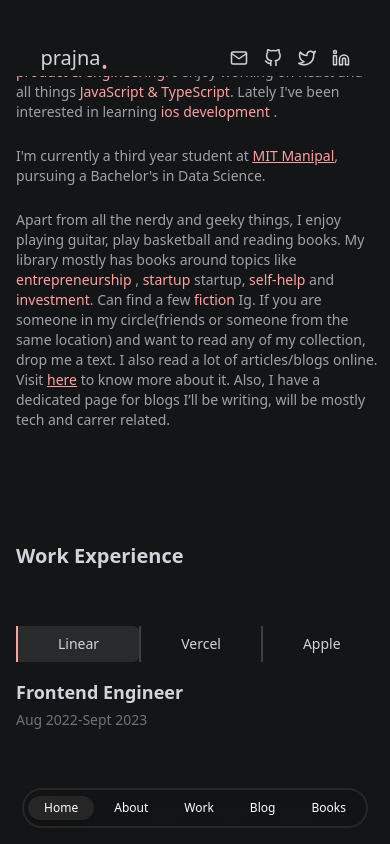
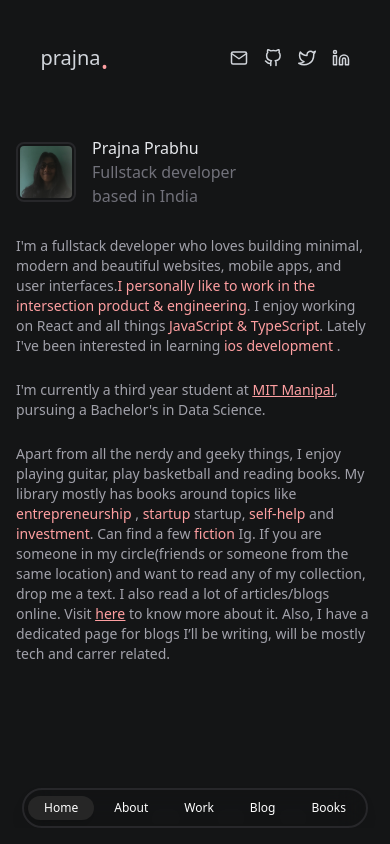
Before and after one commit to prajnaprabhu3/prajnaprabhu.com, a Next.js app: page /about in a window 390 px wide. Built offline with nearby package versions, Linux system fonts and the light colour scheme.

Commit message:
fix: responsive fix

```diff
--- a/data/experience.ts
+++ b/data/experience.ts
@@ -1,35 +1,35 @@
 export const company = [
   {
     id: 1,
-    title: "Linear",
+    title: "ABC",
     designation: "Frontend Engineer",
     timeline: "Aug 2022-Sept 2023",
     details: [
-      "Built new UI of Bitdroplet Dapp and integrated smart contracts using Svelte and Typescript.",
+      "Plan, design, build, and implement the user interface systems of websites, software programs.",
       "Contributed in 2 other projects using Svelte",
-      "Built new UI of Bitdroplet Dapp and integrated smart contracts using Svelte and Typescript.",
+      "Serve as an intermediary bridging the gap between the user and the backend developers, and tweak tools and platforms",
     ],
   },
   {
     id: 2,
-    title: "Vercel",
+    title: "BCD",
     designation: "Fullstack Engineer",
     timeline: "Aug 2021-July 2022",
     details: [
-      "Migrated entire databse from no-sql to sql",
-      "Migrated back from sql to no-sql",
-      "migrated back from no-sql to sql",
+      "Plan, design, build, and implement the user interface systems of websites, software programs.",
+      "Contributed in 2 other projects using Svelte",
+      "Serve as an intermediary bridging the gap between the user and the backend developers, and tweak tools and platforms",
     ],
   },
   {
     id: 3,
-    title: "Apple",
+    title: "XYZ",
     designation: "Fullstack Engineer",
     timeline: "Mar 2024-Present",
     details: [
-      "Changes the complete UI from next12 to next13",
-      "Changes the complete UI from next12 to next13",
-      "Changes the complete UI from next12 to next13",
+      "Plan, design, build, and implement the user interface systems of websites, software programs.",
+      "Contributed in 2 other projects using Svelte",
+      "Serve as an intermediary bridging the gap between the user and the backend developers, and tweak tools and platforms",
     ],
   },
 ];
--- a/src/app/about/page.tsx
+++ b/src/app/about/page.tsx
@@ -5,7 +5,7 @@
 
 function About() {
   return (
-    <div className="w-full px-4 flex flex-col gap-y-28 md:w-1/2 mx-auto md:px-4 mt-10 pt-10">
+    <div className="pt-96 w-full gap-y-20 px-4 flex flex-col md:gap-y-28 md:w-1/2 mx-auto md:px-4 mt-20 md:pt-20 overflow-x-auto">
       <div className="">
         {/* image  */}
         <div className="w-2/3 gap-x-4 flex md:w-1/2 h-16  items-center">
--- a/src/app/components/Main.tsx
+++ b/src/app/components/Main.tsx
@@ -4,7 +4,7 @@
 
 function Main() {
   return (
-    <div className="flex-col-reverse px-2 mt-14 lg:mt-0 lg:flex-row lg-flex-row flex justify-center items-center md:px-48  overflow-y-hidden">
+    <div className="flex-col-reverse px-2 mt-14 lg:mt-0 lg:flex-row lg-flex-row flex justify-center items-center md:px-48  overflow-x-auto">
       {/* short about me  */}
       <div className="text-sm flex w-ful py-6 px-4 flex-col justify-center gap-y-10 lg:w-2/3 md:text-md text-zinc-400 mainText ">
         <p>
--- a/src/app/components/experience.tsx
+++ b/src/app/components/experience.tsx
@@ -9,9 +9,9 @@
 import { company } from "@/../data/experience";
 
 function Experience() {
-  const [activeCompany, setActiveCompany] = useState("Linear");
+  const [activeCompany, setActiveCompany] = useState("ABC");
   return (
-    <div className="py-14">
+    <div className="pt-10">
       <div className="flex-col justify-center items-center  md:flex-row flex md:items-start md:justify-start  gap-x-10">
         {/* company button  */}
         <div className="flex-row text-sm md:flex-col md:text-lg flex">
--- a/src/app/components/footer.tsx
+++ b/src/app/components/footer.tsx
@@ -17,7 +17,7 @@
   const [activeTab, setActiveTab] = useState(tabs[0].id);
   return (
     <>
-      <div className="spcae-z-2 pt-10 z-100 sticky bottom-4 md:hidden lg:hidden  mb-4 flex justify-around md:space-x-10 items-center">
+      <div className="spcae-z-2 pt-10 z-100 sticky bottom-4 md:hidden lg:hidden  mb-4 flex justify-around md:space-x-10 items-center overflow-x-auto">
         {/* navigation */}
         <div className=" sticky bottom-0  z-100 flex space-x-1 w-78 rounded-full py-1.5 px-1 border-2 border-zinc-800 drop-shadow-lg backdrop-filter backdrop-blur-lg bg-opacity-30">
           {tabs.map((tab) => (
@@ -45,7 +45,7 @@
         </div>
       </div>
 
-      <div className="hidden md:flex lg:flex z-10 bg-[#141516] justify-center text-sm py-4 font-normal text-zinc-600 border-t md:border-zinc-800">
+      <div className="hidden h-12 md:flex lg:flex z-10 bg-[#141516] justify-center text-sm py-4 font-normal text-zinc-600 border-t md:border-zinc-800">
         <p>© Prajna Prabhu 2023. No cookies here 🍪 </p>
       </div>
     </>
```
